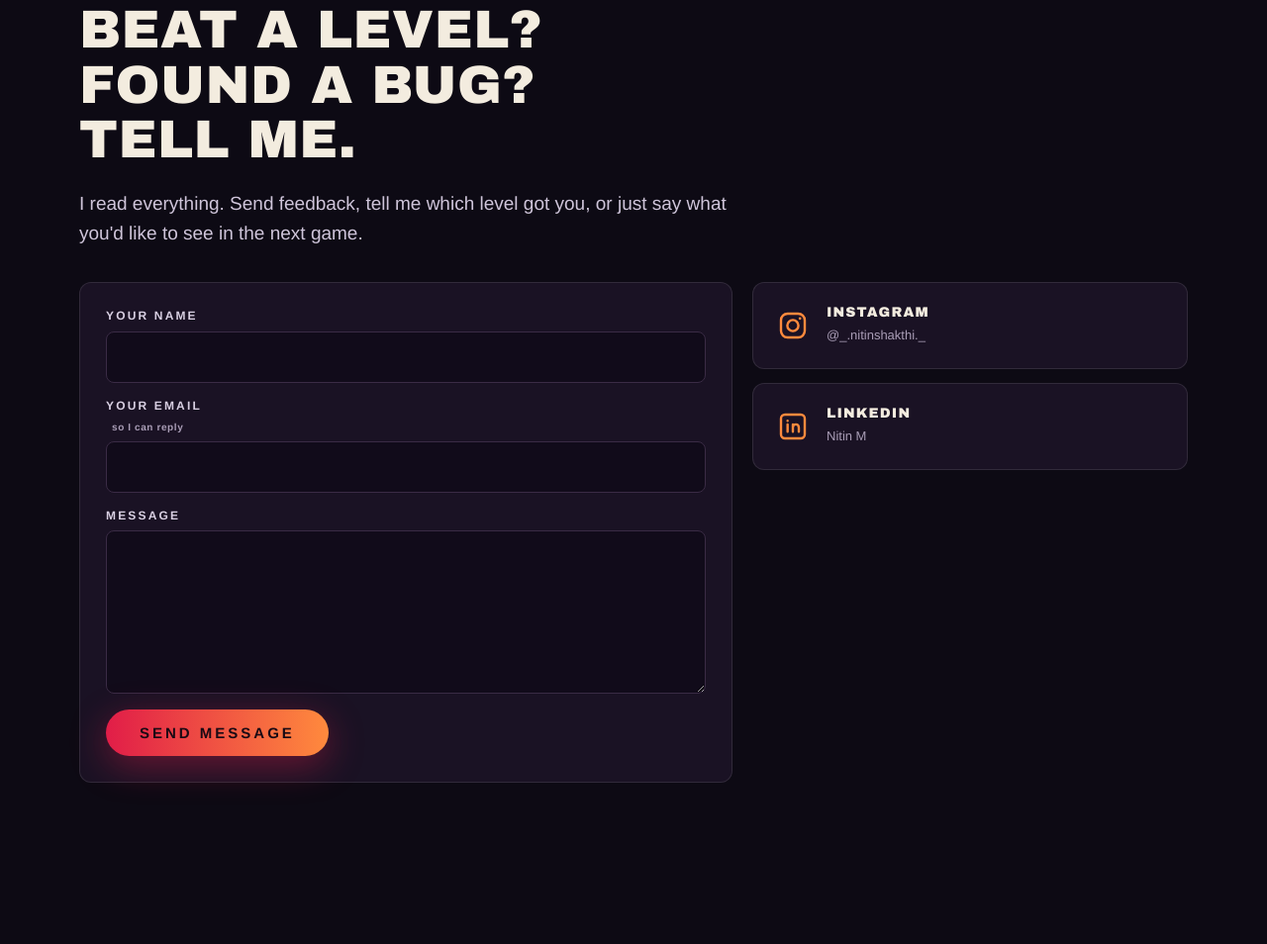
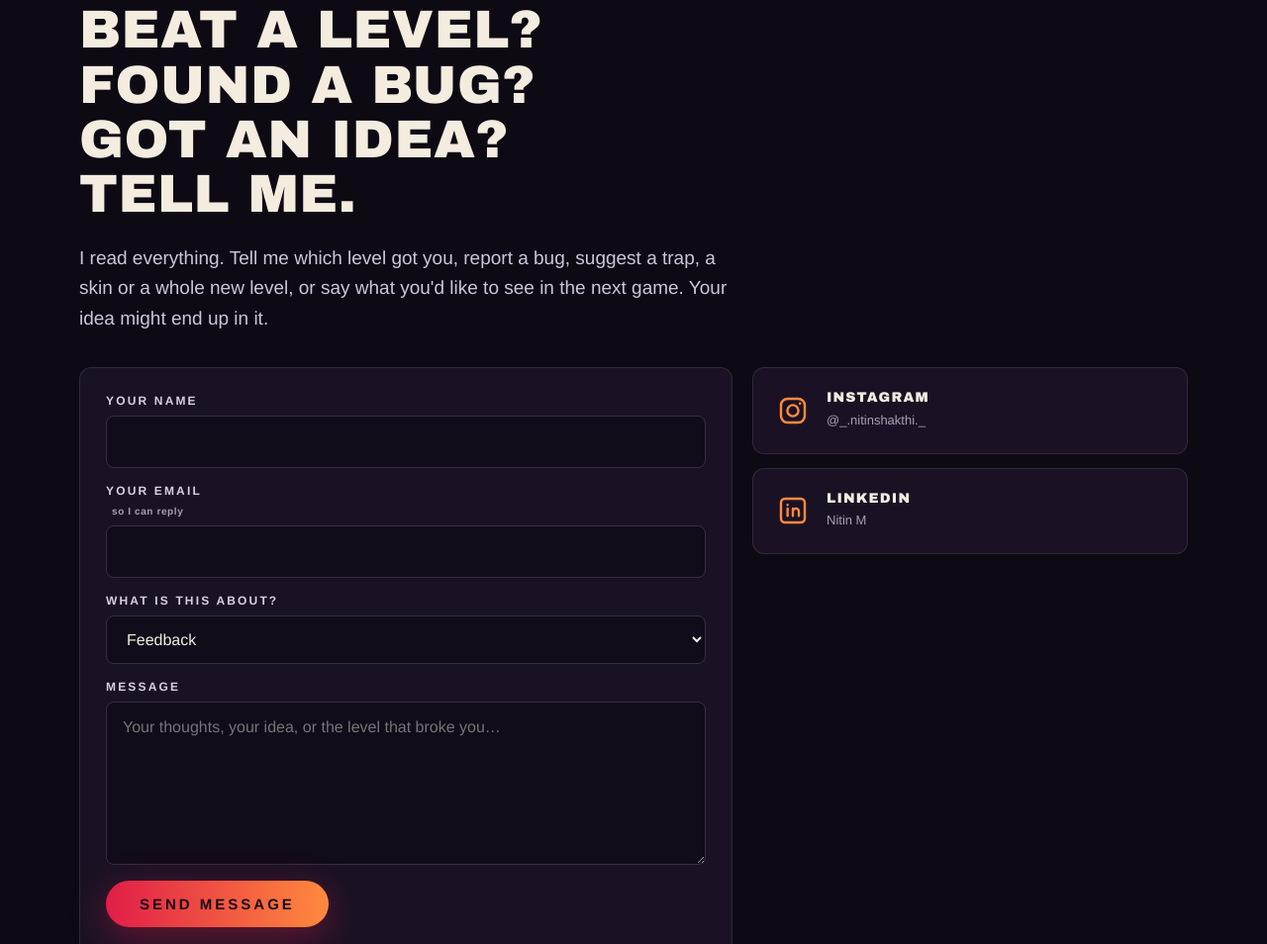
Before and after one commit to Nitinshakthi7/Don-t-Even-Bother---Pure-Evil-Edition, a plain HTML site: page site/index.html in a window 1280 px wide. Shown: the part 8644-9598 px from the top of the page at 99% size. Drawn offline with Linux system fonts and the light colour scheme; animation ran at ten frames a second.

Commit message:
Invite ideas and new-level suggestions in the contact section
Adds "Got an idea?" to the headline, a topic dropdown (feedback, bug, new level,
feature/trap/skin, hi) whose choice goes into the email subject, and a friendlier
message placeholder.

Co-Authored-By: Claude Sonnet 5.5 <noreply@anthropic.com>

```diff
--- a/site/index.html
+++ b/site/index.html
@@ -161,8 +161,8 @@ footer{padding:36px 0;border-top:1px solid var(--line);font-size:12px;letter-spa
 .cform{display:grid;gap:16px;padding:26px;background:var(--card);border:1px solid var(--line);border-radius:12px}
 .cform label{display:grid;gap:8px;font:800 12px/1.2 var(--body);letter-spacing:.18em;text-transform:uppercase;color:#d8cfe2}
 .cform label small{font-weight:600;letter-spacing:.06em;text-transform:none;color:var(--mute);margin-left:6px}
-.cform input,.cform textarea{width:100%;padding:14px 16px;background:#110b1a;border:1px solid #3a2b45;border-radius:8px;color:var(--cream);font:500 16px/1.4 var(--body);letter-spacing:0;text-transform:none;resize:vertical}
-.cform input:focus,.cform textarea:focus{outline:none;border-color:var(--org);box-shadow:0 0 0 3px rgba(255,138,61,.2)}
+.cform input,.cform textarea,.cform select{width:100%;padding:14px 16px;background:#110b1a;border:1px solid #3a2b45;border-radius:8px;color:var(--cream);font:500 16px/1.4 var(--body);letter-spacing:0;text-transform:none;resize:vertical}
+.cform input:focus,.cform textarea:focus,.cform select:focus{outline:none;border-color:var(--org);box-shadow:0 0 0 3px rgba(255,138,61,.2)}
 .cform .hp{position:absolute;left:-9999px;width:1px;height:1px;opacity:0}
 .crow{display:flex;align-items:center;gap:18px;flex-wrap:wrap}
 .cform .btn:disabled{opacity:.6;cursor:wait;transform:none}
@@ -327,13 +327,16 @@ html:not(.js) #ld{display:none}
 
 <!-- ============ contact ============ -->
 <section class="contact" id="contact" style="padding-top:0"><div class="wrap">
-  <div class="reveal"><div class="eyebrow">Say hi</div><h2>Beat a level?<br>Found a bug?<br>Tell me.</h2>
-  <p class="lead" style="margin-top:22px">I read everything. Send feedback, tell me which level got you, or just say what you'd like to see in the next game.</p></div>
+  <div class="reveal"><div class="eyebrow">Say hi</div><h2>Beat a level?<br>Found a bug?<br>Got an idea?<br>Tell me.</h2>
+  <p class="lead" style="margin-top:22px">I read everything. Tell me which level got you, report a bug, suggest a trap, a skin or a whole new level, or say what you'd like to see in the next game. Your idea might end up in it.</p></div>
   <div class="cwrap reveal">
     <form class="cform" id="cform" novalidate>
       <label>Your name<input name="name" required maxlength="80" autocomplete="name"></label>
       <label>Your email <small>so I can reply</small><input name="email" type="email" required maxlength="120" autocomplete="email"></label>
-      <label>Message<textarea name="message" required rows="6" maxlength="2000"></textarea></label>
+      <label>What is this about?<select name="topic">
+        <option>Feedback</option><option>Found a bug</option><option>Suggest a new level</option><option>Suggest a feature, trap or skin</option><option>Just saying hi</option>
+      </select></label>
+      <label>Message<textarea name="message" required rows="6" maxlength="2000" placeholder="Your thoughts, your idea, or the level that broke you…"></textarea></label>
       <input type="checkbox" name="botcheck" class="hp" tabindex="-1" autocomplete="off" aria-hidden="true">
       <div class="crow"><button class="btn main" type="submit" id="csend">Send message</button><p class="cnote" id="cnote" role="status" aria-live="polite"></p></div>
     </form>
@@ -515,13 +518,13 @@ function makeScene(cv) {
   function say(t, c) { note.textContent = t; note.className = "cnote" + (c ? " " + c : ""); }
   form.addEventListener("submit", function (e) {
     e.preventDefault(); if (busy) return;
-    var f = new FormData(form), name = (f.get("name") || "").trim(), email = (f.get("email") || "").trim(), msg = (f.get("message") || "").trim();
+    var f = new FormData(form), name = (f.get("name") || "").trim(), email = (f.get("email") || "").trim(), msg = (f.get("message") || "").trim(), topic = f.get("topic") || "Feedback";
     if (!name || !msg) return say("Please add your name and a message.", "bad");
     if (!/^[^\s@]+@[^\s@]+\.[^\s@]+$/.test(email)) return say("That email doesn't look right, I need it to reply.", "bad");
     if (KEY.indexOf("HERE") > -1) return say("The contact form isn't switched on yet. Please use Instagram or LinkedIn for now.", "bad");
     busy = true; btn.disabled = true; say("Sending…");
     fetch("https://api.web3forms.com/submit", { method: "POST", headers: { "Content-Type": "application/json", Accept: "application/json" },
-      body: JSON.stringify({ access_key: KEY, subject: "Message from the Don't Even Bother site", from_name: name, name: name, email: email, message: msg, botcheck: f.get("botcheck") ? true : "" }) })
+      body: JSON.stringify({ access_key: KEY, subject: topic + " - Don't Even Bother site", from_name: name, name: name, email: email, topic: topic, message: msg, botcheck: f.get("botcheck") ? true : "" }) })
       .then(function (r) { return r.json(); })
       .then(function (d) { if (d && d.success) { form.reset(); say("Sent! Thanks, I'll reply to your email.", "ok"); setTimeout(function () { busy = false; btn.disabled = false; }, 8000); }
         else throw new Error("fail"); })
```
